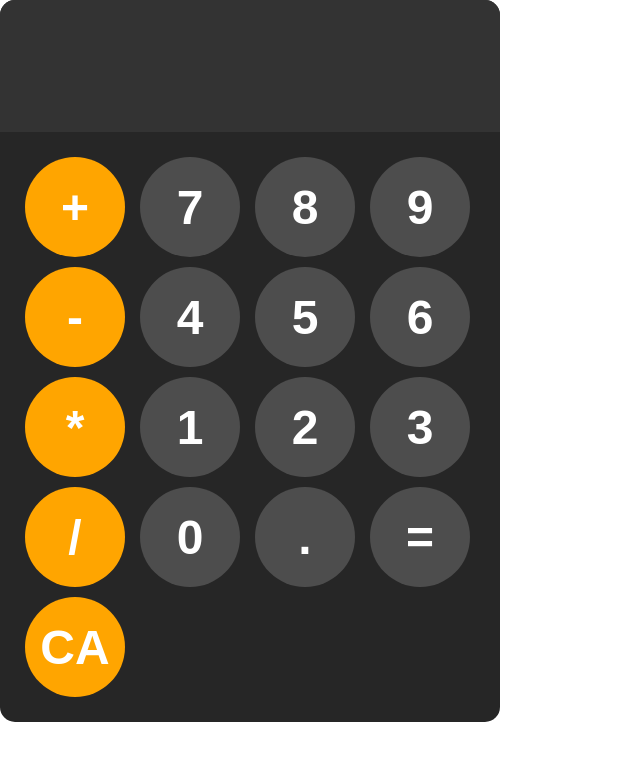
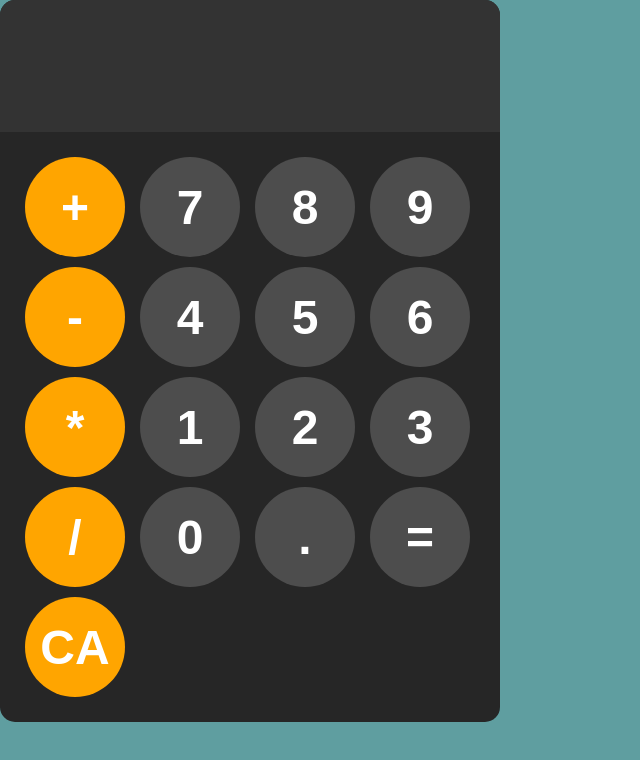
Before and after one commit to Phafl4tas/web-server-calculator, a plain HTML site: page index.html in a window 1280 px wide. Shown: the whole page, without its empty margins (0-640 px from the left). Drawn offline with Linux system fonts and the light colour scheme.

Commit message:
Update styles.css

```diff
--- a/styles.css
+++ b/styles.css
@@ -1,6 +1,6 @@
 body{
     margin: 0;
-    backround-color: cadetblue;
+    background-color: cadetblue;
 }
 #calculator{
     font-family: Arial, sans-serif;
```
